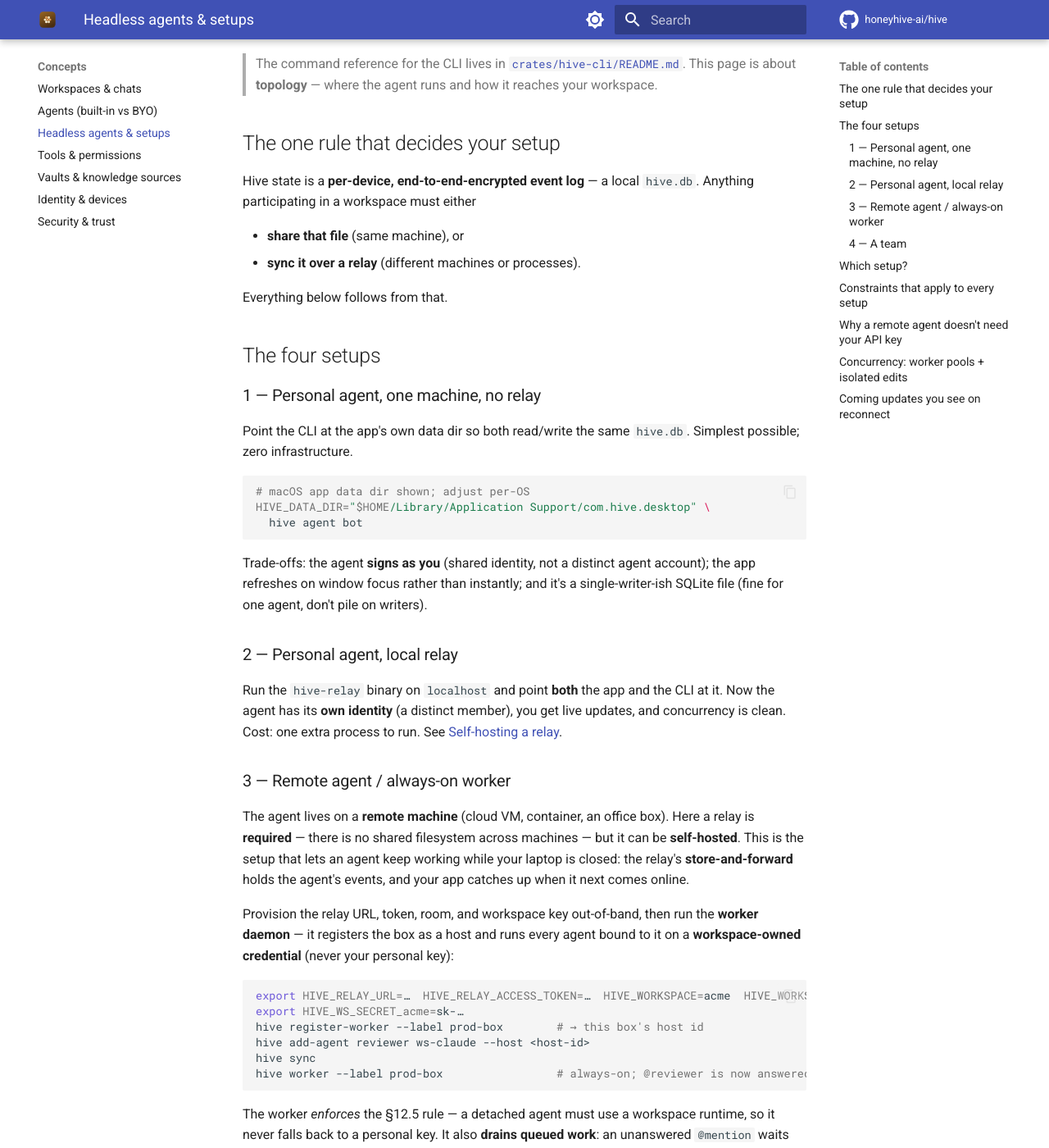
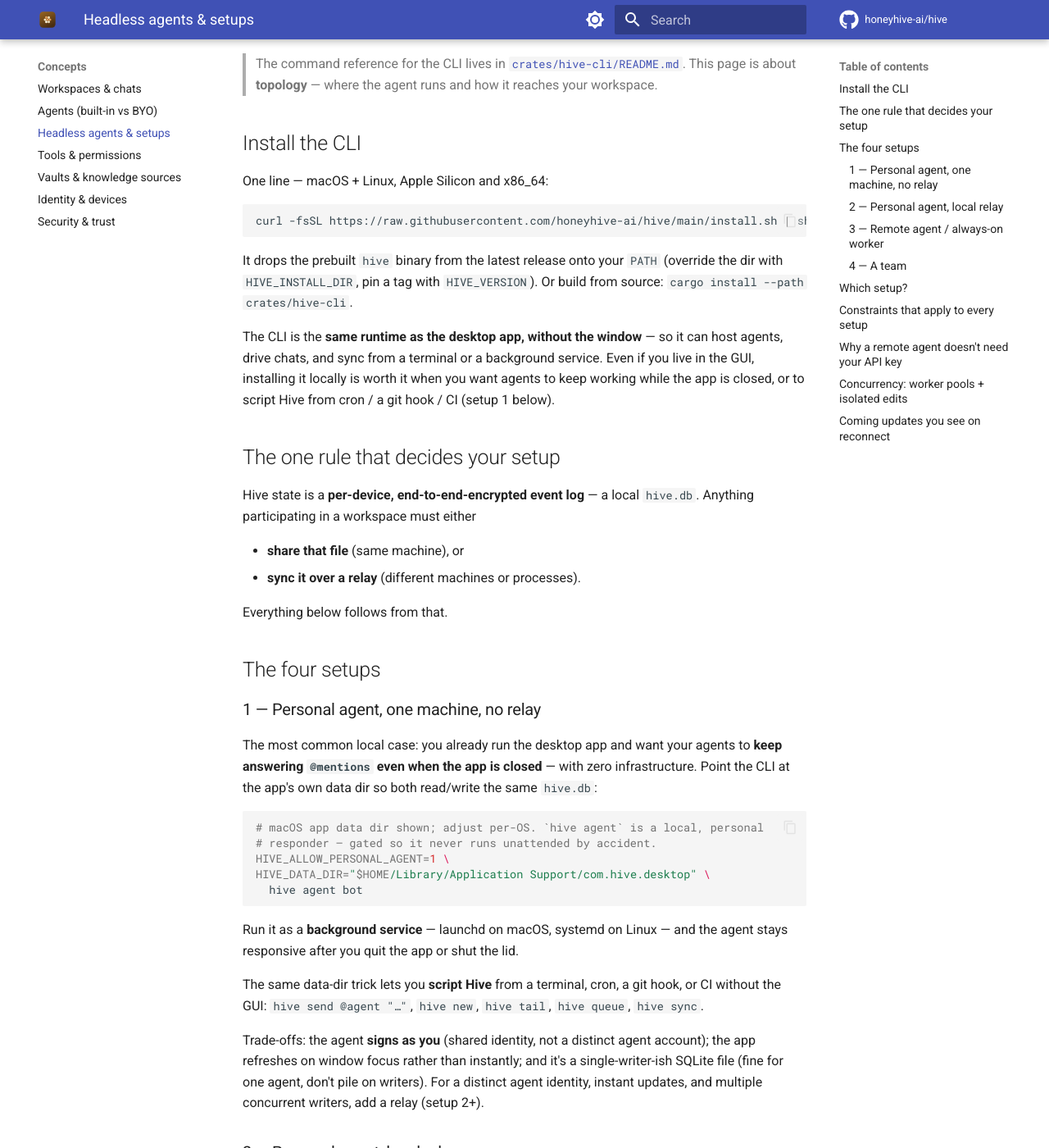
Before and after one commit to honeyhive-ai/hive, an MkDocs documentation site: the page built from docs-site/concepts/headless-agents.md, in a window 1280 px wide and 1400 px high, scrolled down 255 px. Shown: the whole window at 82% size. Built offline with MkDocs 1.6.1 and Material for MkDocs 9.7.7, drawn with Linux system fonts in a browser that asks for light colours; comment, search, counter and statistics services are not loaded; some of the changed text lies outside the part shown.

Commit message:
docs: detail installing + running the CLI locally alongside the app
- Add an 'Install the CLI' section (curl one-liner) and explain why a desktop
  user might want it locally: keep agents answering while the app is closed, and
  script Hive from a terminal/cron/git hook/CI.
- Flesh out setup 1 (shared data dir): add the HIVE_ALLOW_PERSONAL_AGENT gate
  the example needs, the background-service (launchd/systemd) angle, and the
  automation commands (send/new/tail/queue/sync).
- Fix setup 2's stale 'run the hive-relay binary' -> the standalone Go relay
  (docker), since the in-tree crate was removed.

````diff
--- a/docs-site/concepts/headless-agents.md
+++ b/docs-site/concepts/headless-agents.md
@@ -8,6 +8,24 @@
 > [`crates/hive-cli/README.md`](https://github.com/honeyhive-ai/hive/blob/main/crates/hive-cli/README.md).
 > This page is about **topology** — where the agent runs and how it reaches your
 > workspace.
+
+## Install the CLI
+
+One line — macOS + Linux, Apple Silicon and x86_64:
+
+```sh
+curl -fsSL https://raw.githubusercontent.com/honeyhive-ai/hive/main/install.sh | sh
+```
+
+It drops the prebuilt `hive` binary from the latest release onto your `PATH`
+(override the dir with `HIVE_INSTALL_DIR`, pin a tag with `HIVE_VERSION`). Or
+build from source: `cargo install --path crates/hive-cli`.
+
+The CLI is the **same runtime as the desktop app, without the window** — so it
+can host agents, drive chats, and sync from a terminal or a background service.
+Even if you live in the GUI, installing it locally is worth it when you want
+agents to keep working while the app is closed, or to script Hive from cron / a
+git hook / CI (setup 1 below).
 
 ## The one rule that decides your setup
 
@@ -23,24 +41,38 @@
 
 ### 1 — Personal agent, one machine, no relay
 
-Point the CLI at the app's own data dir so both read/write the same `hive.db`.
-Simplest possible; zero infrastructure.
+The most common local case: you already run the desktop app and want your agents
+to **keep answering `@mentions` even when the app is closed** — with zero
+infrastructure. Point the CLI at the app's own data dir so both read/write the
+same `hive.db`:
 
 ```sh
-# macOS app data dir shown; adjust per-OS
+# macOS app data dir shown; adjust per-OS. `hive agent` is a local, personal
+# responder — gated so it never runs unattended by accident.
+HIVE_ALLOW_PERSONAL_AGENT=1 \
 HIVE_DATA_DIR="$HOME/Library/Application Support/com.hive.desktop" \
   hive agent bot
 ```
 
+Run it as a **background service** — launchd on macOS, systemd on Linux — and the
+agent stays responsive after you quit the app or shut the lid.
+
+The same data-dir trick lets you **script Hive** from a terminal, cron, a git
+hook, or CI without the GUI: `hive send @agent "…"`, `hive new`, `hive tail`,
+`hive queue`, `hive sync`.
+
 Trade-offs: the agent **signs as you** (shared identity, not a distinct agent
 account); the app refreshes on window focus rather than instantly; and it's a
-single-writer-ish SQLite file (fine for one agent, don't pile on writers).
+single-writer-ish SQLite file (fine for one agent, don't pile on writers). For a
+distinct agent identity, instant updates, and multiple concurrent writers, add a
+relay (setup 2+).
 
 ### 2 — Personal agent, local relay
 
-Run the `hive-relay` binary on `localhost` and point **both** the app and the CLI
-at it. Now the agent has its **own identity** (a distinct member), you get live
-updates, and concurrency is clean. Cost: one extra process to run. See
+Run the relay (the standalone Go service — `docker run -p 8443:8443 …`) on
+`localhost` and point **both** the app and the CLI at it. Now the agent has its
+**own identity** (a distinct member), you get live updates, and concurrency is
+clean. Cost: one extra process to run. See
 [Self-hosting a relay](../networking/self-host.md).
 
 ### 3 — Remote agent / always-on worker
````
